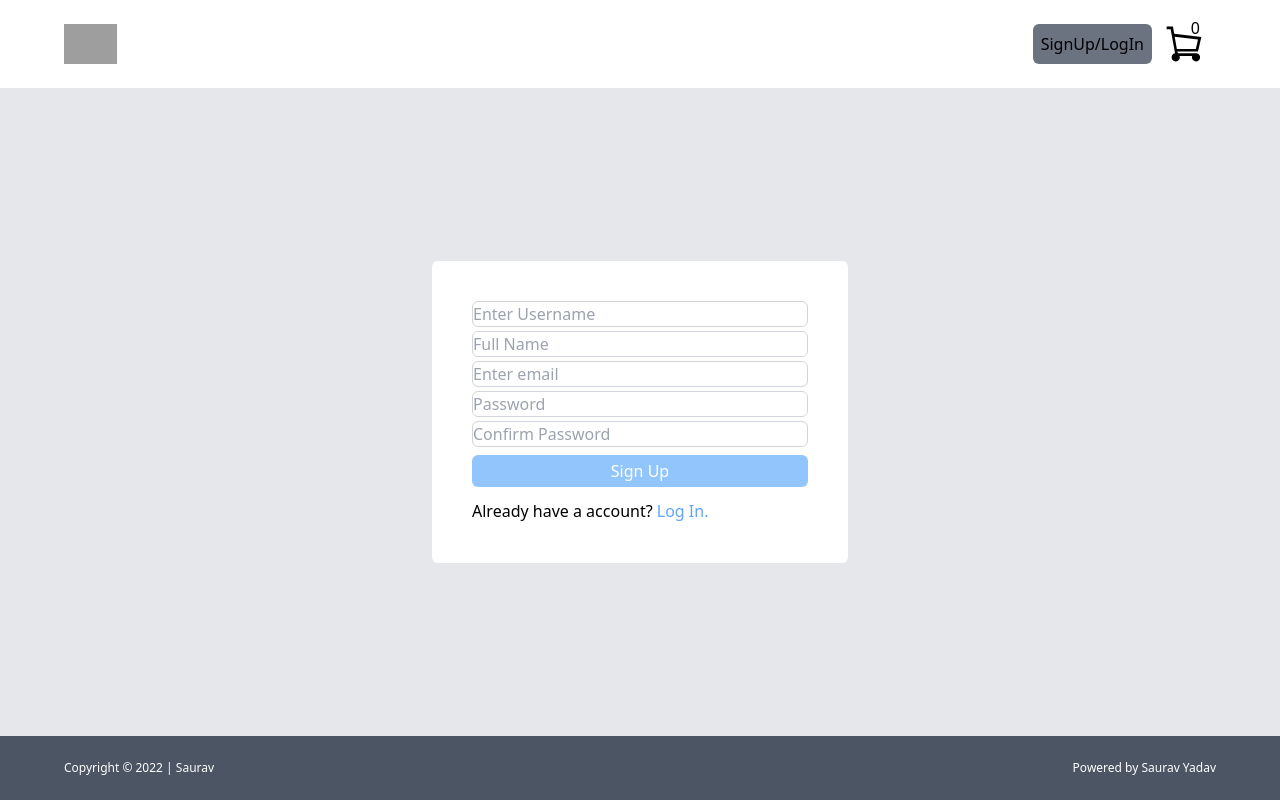
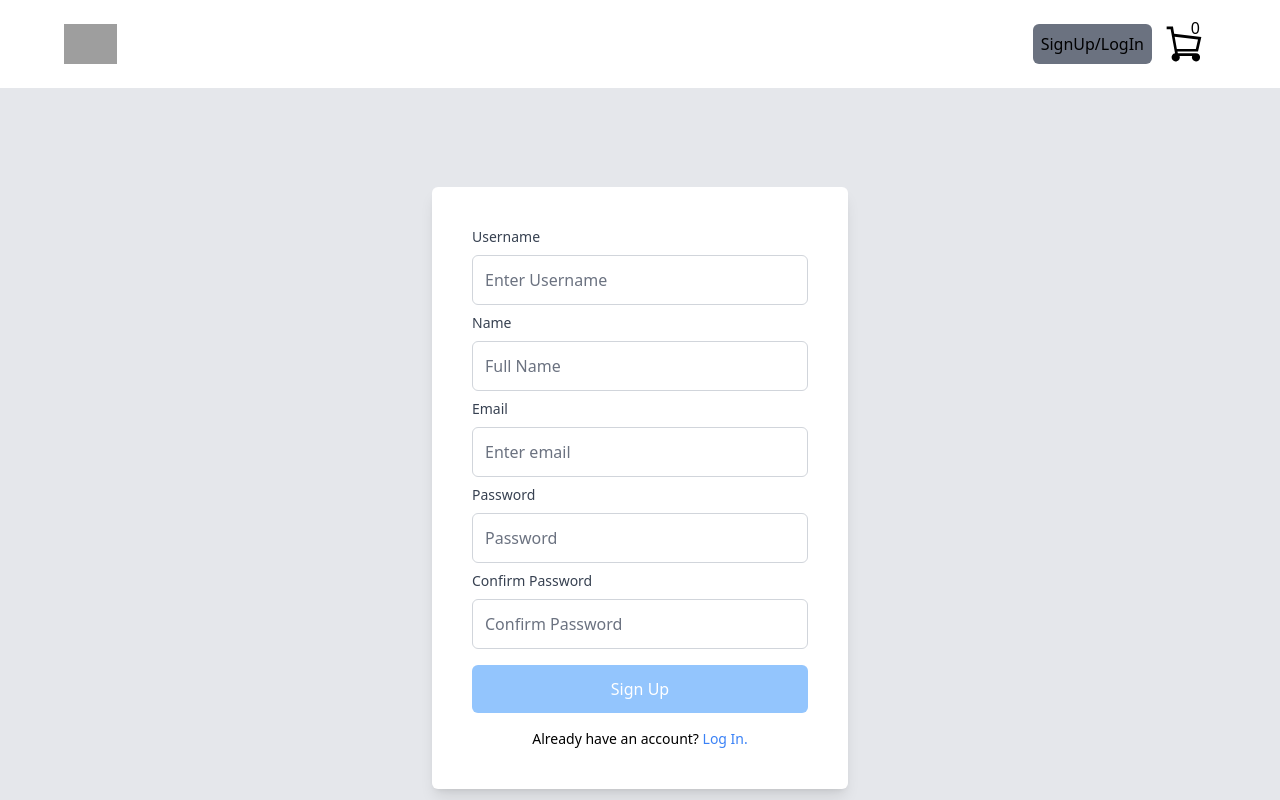
Before and after one commit to SAURAV-YADAV80/buyIt, a React (Vite) app: page /SignUp in a window 1280 px wide. Shown: the top 800 px of the page. Built offline with nearby package versions, Linux system fonts and the light colour scheme; grey boxes are pictures that could not be loaded; the HTML template or start-up script is replaced by a standard one.

Commit message:
made login signup and forgot password resposive

```diff
--- a/src/Forgot-Password.jsx
+++ b/src/Forgot-Password.jsx
@@ -2,14 +2,15 @@ import React from 'react';
 import { Link } from 'react-router-dom';
 import { useFormik } from 'formik';
 import * as Yup from 'yup';
-function ForgotPassword(){
+
+function ForgotPassword() {
   function resetPassword(values) {
     console.log("sending password reset request to", values.email);
   }
 
   const schema = Yup.object().shape({
     email: Yup.string().email('Invalid email').required('Required'),
-  })
+  });
 
   const { handleSubmit, values, handleChange, errors, handleBlur, touched, isValid, dirty } = useFormik({
     initialValues: {
@@ -17,15 +18,16 @@ function ForgotPassword(){
     },
     onSubmit: resetPassword,
     validationSchema: schema,
-  })
+  });
 
-  return(
-    <div className='flex items-center justify-center w-full max-auto h-[500px] bg-gray-200 mx-auto p-4'>
-    <div className="w-1/3 bg-white p-10 rounded-md flex flex-col justify-center">
+  return (
+    <div className='flex items-center justify-center w-full h-screen bg-gray-200 p-4'>
+      <div className="w-full sm:w-3/4 md:w-1/2 lg:w-1/3 bg-white p-6 sm:p-8 md:p-10 rounded-md shadow-lg">
         <form
-        onSubmit= { handleSubmit }
-        className="flex flex-col gap-y-2">
-        <label htmlFor="email" className="sr-only"> Email </label>
+          onSubmit={handleSubmit}
+          className="flex flex-col gap-y-4"
+        >
+          <label htmlFor="email" className="text-sm font-medium text-gray-700">Email</label>
           <input
             type="email"
             name="email"
@@ -33,21 +35,24 @@ function ForgotPassword(){
             value={values.email}
             onChange={handleChange}
             onBlur={handleBlur}
-          required
-          className="border border-gray-300 rounded-md"
+            className="border border-gray-300 rounded-md p-3 text-gray-900 placeholder-gray-500 focus:outline-none focus:ring-2 focus:ring-blue-500"
             placeholder="Enter email"
           />
-        {touched.email && errors.email && <div className="text-red-500">{errors.email}</div>}
+          {touched.email && errors.email && <div className="text-red-500 text-sm">{errors.email}</div>}
           <button
             type="submit"
             disabled={!dirty || !isValid}
-        className="bg-blue-500 text-white rounded-md p-1 disabled:bg-blue-300">reset</button>
+            className="bg-blue-500 text-white rounded-md p-3 disabled:bg-blue-300 transition-colors"
+          >
+            Reset
+          </button>
         </form>
-      <div type="submit" className="mt-3">Already have a account? <Link to={`/LogIn`}
-        className="text-blue-400 ">Log In.</Link></div>
+        <div className="mt-4 text-center text-sm">
+          Already have an account? <Link to={`/LogIn`} className="text-blue-500 hover:underline">Log In.</Link>
         </div>
       </div>
-  )
+    </div>
+  );
 }
 
 export default ForgotPassword;
--- a/src/LogIn.jsx
+++ b/src/LogIn.jsx
@@ -24,54 +24,53 @@ function LogIn() {
   });
 
   return (
-    <div className='flex items-center justify-center w-full max-auto h-[500px] bg-gray-200 mx-auto p-4'>
-      <div className="w-1/3 bg-white p-10 rounded-md flex flex-col justify-center">
+    <div className='flex items-center justify-center w-full h-screen bg-gray-200 p-4'>
+      <div className="w-full sm:w-3/4 md:w-1/2 lg:w-1/3 bg-white p-6 sm:p-8 md:p-10 rounded-md shadow-lg">
         <form
           onSubmit={handleSubmit}
-          className="flex flex-col justify-center gap-y-2 h-full"
+          className="flex flex-col gap-y-4"
         >
-          <div className="flex flex-col gap-y-1">
-            <label htmlFor="email" className="sr-only">Email</label>
+          <div className="flex flex-col gap-y-2">
+            <label htmlFor="email" className="text-sm font-medium text-gray-700">Email</label>
             <input
               type="email"
               name="email"
               id="email"
-              required
               onChange={handleChange}
               onBlur={handleBlur}
               value={values.email}
-              className="border border-gray-300 rounded-md p-2"
+              className="border border-gray-300 rounded-md p-3 text-gray-900 placeholder-gray-500 focus:outline-none focus:ring-2 focus:ring-blue-500"
               placeholder="Enter email"
             />
-            {touched.email && errors.email && <div className="text-red-500">{errors.email}</div>}
-            <label htmlFor="password" className="sr-only">Password</label>
+            {touched.email && errors.email && <div className="text-red-500 text-sm">{errors.email}</div>}
+
+            <label htmlFor="password" className="text-sm font-medium text-gray-700">Password</label>
             <input
               type="password"
               name="password"
               id="password"
-              required
               onChange={handleChange}
               onBlur={handleBlur}
               value={values.password}
-              className="border border-gray-300 rounded-md p-2"
+              className="border border-gray-300 rounded-md p-3 text-gray-900 placeholder-gray-500 focus:outline-none focus:ring-2 focus:ring-blue-500"
               placeholder="Password"
             />
-            {touched.password && errors.password && <div className="text-red-500">{errors.password}</div>}
+            {touched.password && errors.password && <div className="text-red-500 text-sm">{errors.password}</div>}
           </div>
           <button
             type="submit"
             disabled={!dirty || !isValid}
-            className="bg-blue-500 text-white rounded-md p-2 disabled:bg-blue-300"
+            className="bg-blue-500 text-white rounded-md p-3 disabled:bg-blue-300 transition-colors"
           >
             Log in
           </button>
+          <div className="text-center mt-4 text-sm">
+            Don't have an account? <Link to={`/SignUp`} className="text-blue-500 hover:underline">Sign up.</Link>
+          </div>
+          <div className="text-center mt-2 text-sm">
+            Forgot Password? <Link to={`/Forgot-Password`} className="text-blue-500 hover:underline">Reset here.</Link>
+          </div>
         </form>
-        <div className="mt-3 text-center">
-          Don't have an account? <Link to={`/SignUp`} className="text-blue-400">Sign up.</Link>
-        </div>
-        <div className="mt-3 text-center">
-          Forgot Password? <Link to={`/Forgot-Password`} className="text-blue-400">Reset here.</Link>
-        </div>
       </div>
     </div>
   );
--- a/src/SignUp.jsx
+++ b/src/SignUp.jsx
@@ -3,18 +3,19 @@ import { Link } from 'react-router-dom';
 import { useFormik } from 'formik';
 import * as Yup from 'yup';
 
-function SignUp(){
+function SignUp() {
   function callSignUpApi(values) {
     console.log("data going to sign up server", values);
   }
+
   // Yup for validation
   const schema = Yup.object().shape({
     username: Yup.string().min(3, 'Must be at least 3 characters').required('Required'),
     name: Yup.string().required('Required'),
     email: Yup.string().email('Invalid email').required('Required'),
     password: Yup.string().min(8, 'Must be at least 8 characters').required('Required'),
-    confirmPassword: Yup.string().min(8, 'Must be at least 8 characters').required('Required')
-  })
+    confirmPassword: Yup.string().oneOf([Yup.ref('password'), null], 'Passwords must match').required('Required')
+  });
 
   const { handleSubmit, values, handleChange, errors, handleBlur, touched, isValid, dirty } = useFormik({
     initialValues: {
@@ -26,16 +27,17 @@ function SignUp(){
     },
     onSubmit: callSignUpApi,
     validationSchema: schema,
-  })
+  });
 
-  return(
-    <div className='flex items-center justify-center w-full max-auto h-[500px] bg-gray-200 mx-auto p-4'>
-      <div className="w-1/3 bg-white p-10 rounded-md flex flex-col justify-center">
+  return (
+    <div className='flex items-center justify-center w-full h-screen bg-gray-200 p-4'>
+      <div className="w-full sm:w-3/4 md:w-1/2 lg:w-1/3 bg-white p-6 sm:p-8 md:p-10 rounded-md shadow-lg">
         <form
-          onSubmit = { handleSubmit }
-          className="flex flex-col justify-center gap-y-2">
-          <div className="flex flex-col gap-y-1">
-            <label htmlFor="username" className="sr-only">Username</label>
+          onSubmit={handleSubmit}
+          className="flex flex-col gap-y-4"
+        >
+          <div className="flex flex-col gap-y-2">
+            <label htmlFor="username" className="text-sm font-medium text-gray-700">Username</label>
             <input
               type="text"
               name="username"
@@ -43,12 +45,12 @@ function SignUp(){
               value={values.username}
               onChange={handleChange}
               onBlur={handleBlur}
-              required
-              className="border border-gray-300 rounded-md"
+              className="border border-gray-300 rounded-md p-3 text-gray-900 placeholder-gray-500 focus:outline-none focus:ring-2 focus:ring-blue-500"
               placeholder="Enter Username"
-              />
-            {touched.username && errors.username && <div className="text-red-500">{errors.username}</div>}
-            <label htmlFor="name" className="sr-only">Name</label>
+            />
+            {touched.username && errors.username && <div className="text-red-500 text-sm">{errors.username}</div>}
+
+            <label htmlFor="name" className="text-sm font-medium text-gray-700">Name</label>
             <input
               type="text"
               name="name"
@@ -56,12 +58,12 @@ function SignUp(){
               value={values.name}
               onChange={handleChange}
               onBlur={handleBlur}
-              required
-              className="border border-gray-300 rounded-md"
+              className="border border-gray-300 rounded-md p-3 text-gray-900 placeholder-gray-500 focus:outline-none focus:ring-2 focus:ring-blue-500"
               placeholder="Full Name"
-              />
-            {touched.name && errors.name && <div className="text-red-500">{errors.name}</div>}
-            <label htmlFor="email" className="sr-only">Email</label>
+            />
+            {touched.name && errors.name && <div className="text-red-500 text-sm">{errors.name}</div>}
+
+            <label htmlFor="email" className="text-sm font-medium text-gray-700">Email</label>
             <input
               type="email"
               name="email"
@@ -69,48 +71,51 @@ function SignUp(){
               value={values.email}
               onChange={handleChange}
               onBlur={handleBlur}
-              required
-              className="border border-gray-300 rounded-md"
+              className="border border-gray-300 rounded-md p-3 text-gray-900 placeholder-gray-500 focus:outline-none focus:ring-2 focus:ring-blue-500"
               placeholder="Enter email"
-              />
-            {touched.email && errors.email && <div className="text-red-500">{errors.email}</div>}
-            <label htmlFor="password" className="sr-only">Password</label>
+            />
+            {touched.email && errors.email && <div className="text-red-500 text-sm">{errors.email}</div>}
+
+            <label htmlFor="password" className="text-sm font-medium text-gray-700">Password</label>
             <input
               type="password"
               name="password"
               id="password"
-              required
               value={values.password}
               onChange={handleChange}
               onBlur={handleBlur}
-              className="border border-gray-300 rounded-md"
+              className="border border-gray-300 rounded-md p-3 text-gray-900 placeholder-gray-500 focus:outline-none focus:ring-2 focus:ring-blue-500"
               placeholder="Password"
-              />
-            {touched.password && errors.password && <div className="text-red-500">{errors.password}</div>}
-            <label htmlFor="confirmPassword" className="sr-only">Password</label>
+            />
+            {touched.password && errors.password && <div className="text-red-500 text-sm">{errors.password}</div>}
+
+            <label htmlFor="confirmPassword" className="text-sm font-medium text-gray-700">Confirm Password</label>
             <input
               type="password"
               name="confirmPassword"
               id="confirmPassword"
-              required
               value={values.confirmPassword}
               onChange={handleChange}
               onBlur={handleBlur}
-              className="border border-gray-300 rounded-md"
+              className="border border-gray-300 rounded-md p-3 text-gray-900 placeholder-gray-500 focus:outline-none focus:ring-2 focus:ring-blue-500"
               placeholder="Confirm Password"
-              />
-            {touched.confirmPassword && errors.confirmPassword && <div className="text-red-500">{errors.confirmPassword}</div>}
+            />
+            {touched.confirmPassword && errors.confirmPassword && <div className="text-red-500 text-sm">{errors.confirmPassword}</div>}
           </div>
           <button
             type="submit"
             disabled={!dirty || !isValid}
-            className="bg-blue-500 text-white rounded-md p-1 disabled:bg-blue-300">Sign Up</button>
+            className="bg-blue-500 text-white rounded-md p-3 disabled:bg-blue-300 transition-colors"
+          >
+            Sign Up
+          </button>
         </form>
-        <div type="submit" className="mt-3">Already have a account? <Link to={`/LogIn`}
-          className="text-blue-400 ">Log In.</Link></div>
+        <div className="mt-4 text-center text-sm">
+          Already have an account? <Link to={`/LogIn`} className="text-blue-500 hover:underline">Log In.</Link>
+        </div>
       </div>
     </div>
-  )
+  );
 }
 
 export default SignUp;
```
Also changed, not shown: .upm/store.json. Lines whose indentation alone changed are shown as unchanged.
